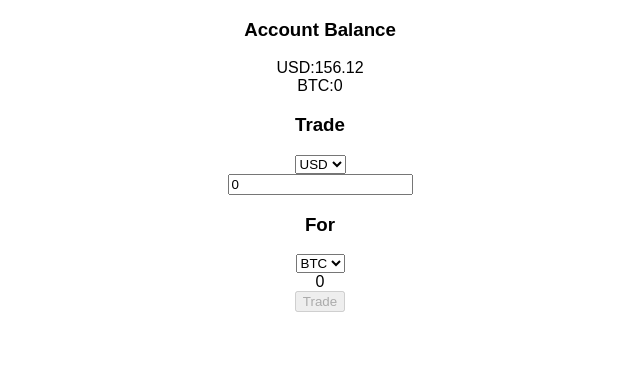
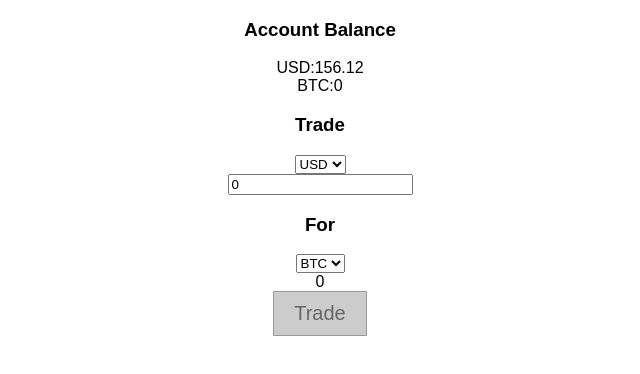
Before and after one commit to szimmers/coinsquare-fsdev-fe-takehome, a React (Create React App) app in the folder client/: page / in a window 1280 px wide. Shown: the top 374 px of the page, without its empty margins (320-960 px from the left). Built offline with nearby package versions, Linux system fonts and the light colour scheme.

Commit message:
style the trade button

```diff
--- a/client/src/components/TradeButton.js
+++ b/client/src/components/TradeButton.js
@@ -1,6 +1,7 @@
 import React, {Component} from 'react';
 import {connect} from 'react-redux';
 import {executeTrade} from '../redux/actionCreators'
+import './components.css';
 
 /**
  * allows user to execute the trade w/ the quoted amount
@@ -23,6 +24,7 @@ class TradeButton extends Component {
 	render() {
 		return (
 			<button
+				className="tradeButton"
 				onClick={this.executeTrade}
 				disabled={!this.props.canTrade}
 			>
--- /dev/null
+++ b/client/src/components/components.css
@@ -0,0 +1,25 @@
+.tradeButton {
+    font-family: Arial;
+    color: #ffffff;
+    font-size: 20px;
+    background: #2c3fb8;
+    padding: 10px 20px 10px 20px;
+    text-decoration: none;
+}
+
+.tradeButton:hover {
+    background: #3cb0fd;
+    background-image: -webkit-linear-gradient(top, #3cb0fd, #3498db);
+    background-image: -moz-linear-gradient(top, #3cb0fd, #3498db);
+    background-image: -ms-linear-gradient(top, #3cb0fd, #3498db);
+    background-image: -o-linear-gradient(top, #3cb0fd, #3498db);
+    background-image: linear-gradient(to bottom, #3cb0fd, #3498db);
+    text-decoration: none;
+}
+
+.tradeButton:disabled,
+.tradeButton[disabled]{
+    border: 1px solid #999999;
+    background-color: #cccccc;
+    color: #666666;
+}
```
